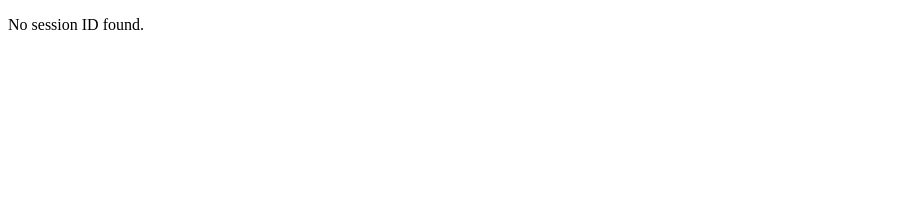
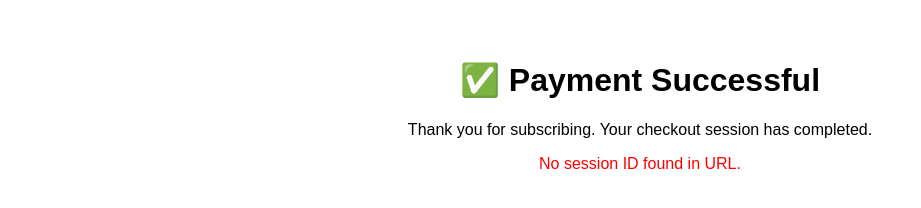
Before and after one commit to walkerbcky-star/Agent-BETA, a website: page success.html in a window 1280 px wide. Shown: the whole page, without its empty margins (0-921 px from the left). Drawn offline with Linux system fonts and the light colour scheme.

Commit message:
Update success.html to display session_id

```diff
--- a/success.html
+++ b/success.html
@@ -2,32 +2,45 @@
 <html lang="en">
 <head>
   <meta charset="UTF-8">
-  <title>Subscription Success</title>
+  <title>Payment Successful</title>
+  <style>
+    body {
+      font-family: sans-serif;
+      padding: 2rem;
+      text-align: center;
+    }
+    .container {
+      max-width: 500px;
+      margin: auto;
+    }
+    .session-id {
+      margin-top: 1rem;
+      font-weight: bold;
+      color: #2d6a4f;
+      word-wrap: break-word;
+    }
+  </style>
 </head>
 <body>
-  <h1>Success!</h1>
-  <p>Fetching your API key…</p>
+  <div class="container">
+    <h1>✅ Payment Successful</h1>
+    <p>Thank you for subscribing. Your checkout session has completed.</p>
+    <p id="sessionText">Loading session ID...</p>
+  </div>
 
   <script>
-    async function run() {
-      const params = new URLSearchParams(location.search);
-      const session_id = params.get("session_id");
-      if (!session_id) {
-        document.body.innerHTML = "<p>No session ID found.</p>";
-        return;
-      }
+    // Extract session_id from query string
+    const params = new URLSearchParams(window.location.search);
+    const sessionId = params.get("session_id");
 
-      const r = await fetch("https://agent-beta.onrender.com/claim?session_id=" + encodeURIComponent(session_id));
-      const data = await r.json();
-
-      if (data.apiKey) {
-        localStorage.setItem("agent_api_key", data.apiKey);
-        document.body.innerHTML = "<p>Your subscription is active and your API key is saved. <a href='chat.html'>Go to chat</a></p>";
-      } else {
-        document.body.innerHTML = "<p>Error: " + (data.error || "Claim failed") + "</p>";
-      }
+    const textElement = document.getElementById("sessionText");
+    if (sessionId) {
+      textElement.textContent = "Session ID: " + sessionId;
+      textElement.className = "session-id";
+    } else {
+      textElement.textContent = "No session ID found in URL.";
+      textElement.style.color = "red";
     }
-    run();
   </script>
 </body>
 </html>
```
